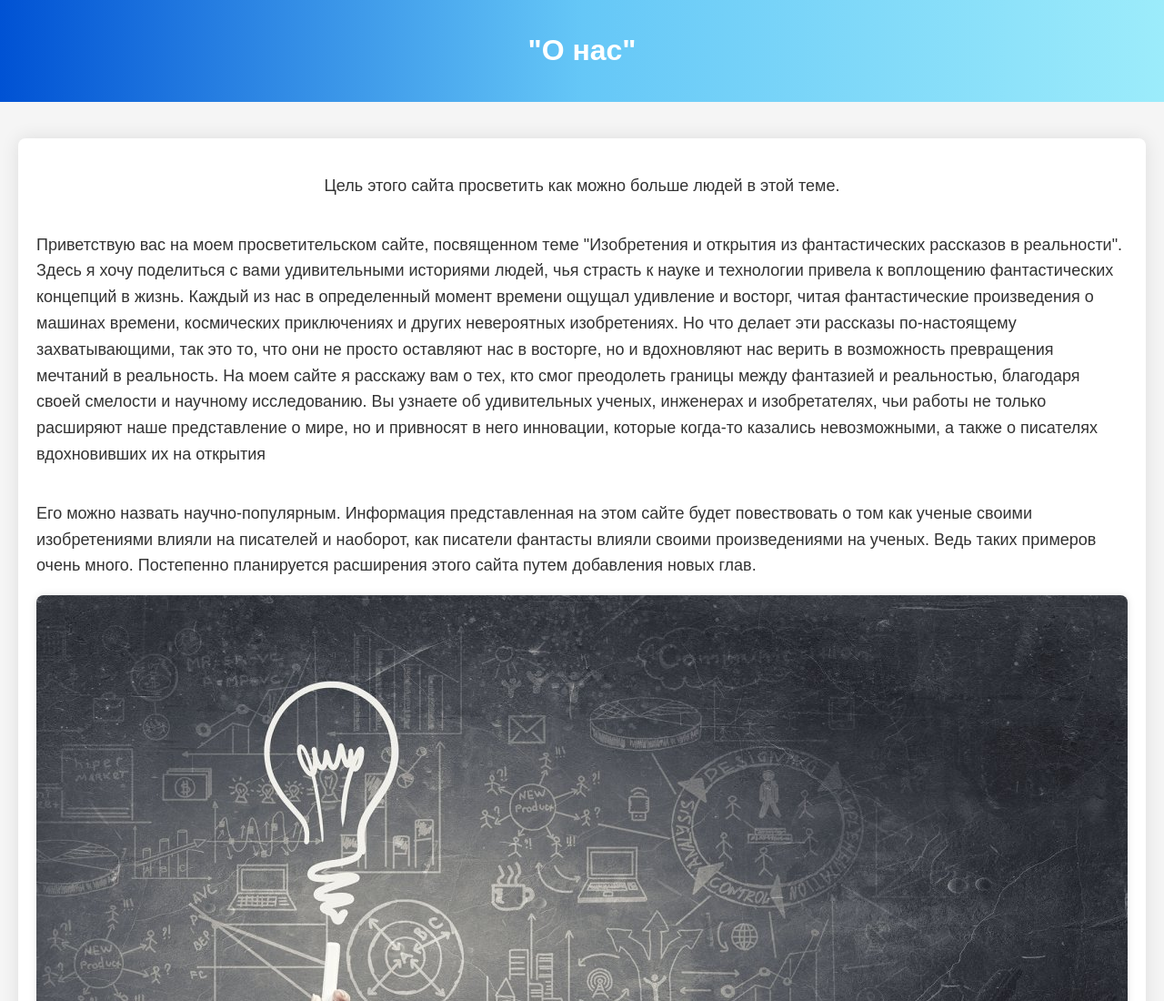
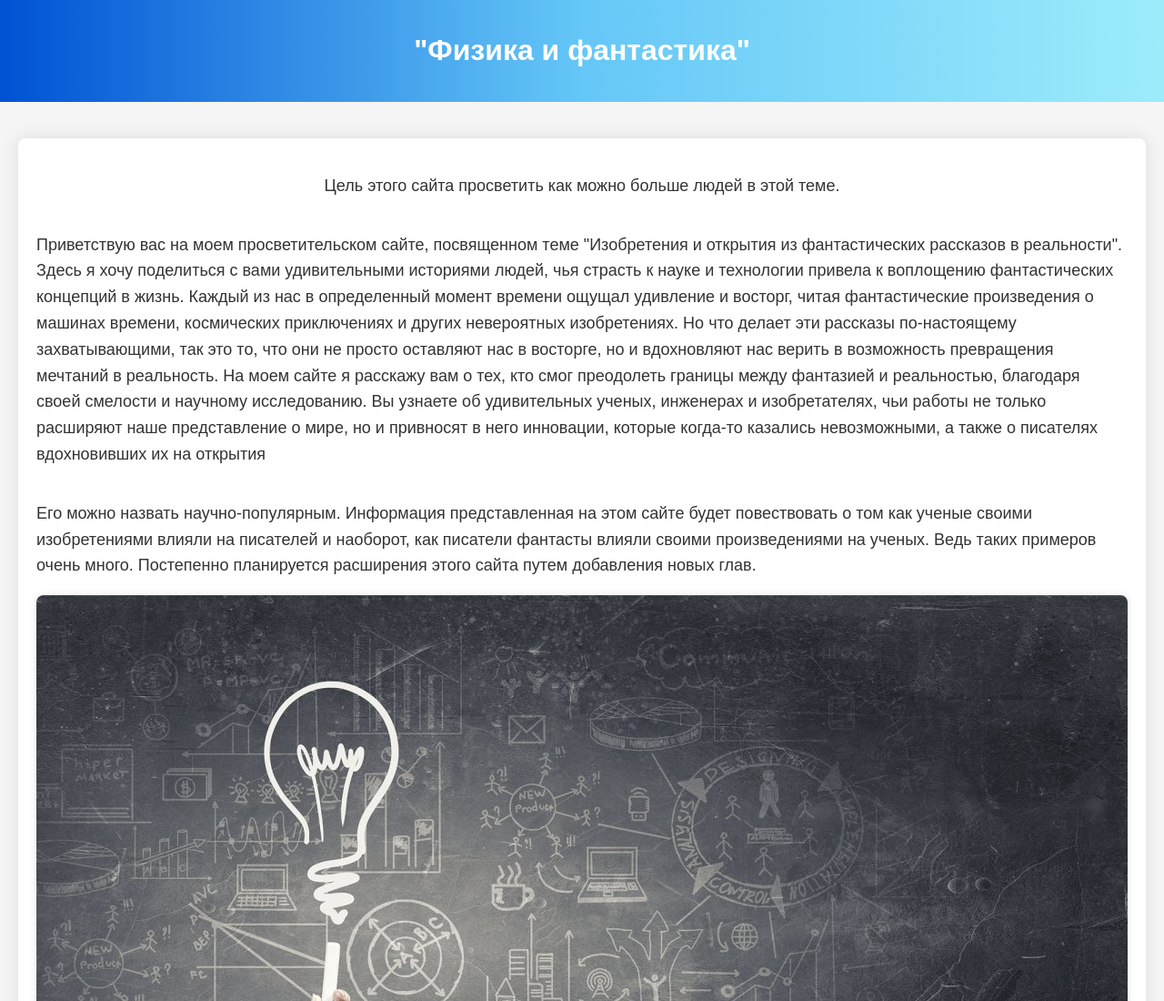
Before and after one commit to dzundzunbaba/congenial-bassoon, a plain HTML site: page index.html in a window 1280 px wide. Shown: the top 1100 px of the page at 91% size. Drawn offline with Linux system fonts and the light colour scheme.

Commit message:
Update index.html

```diff
--- a/index.html
+++ b/index.html
@@ -8,7 +8,7 @@
 </head>
 <body>
   <header>
-    <h1>"О нас"</h1>
+    <h1>"Физика и фантастика"</h1>
     <nav>
     </nav>
   </header>
```
